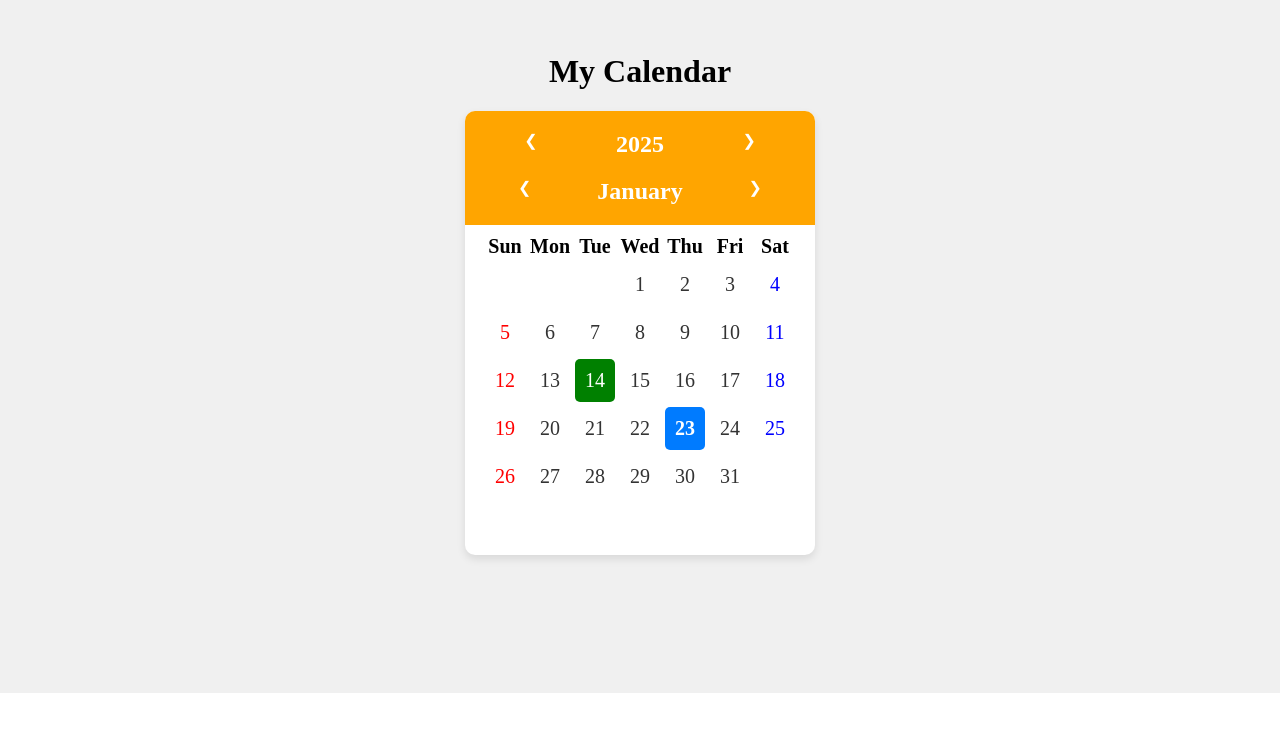
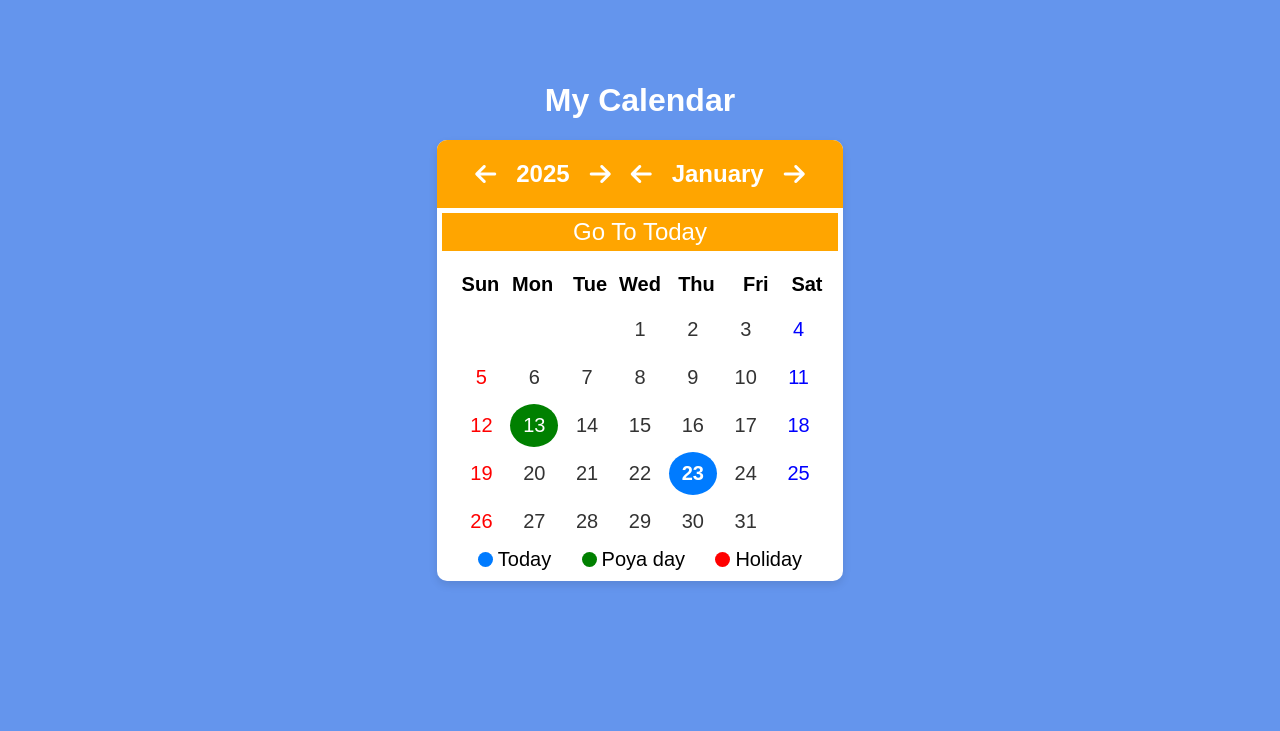
Before and after one commit to nhasanka/web_assignment_2_calendar, a plain HTML site: page index.html in a window 1280 px wide. Shown: the part 107-838 px from the top of the page. Before the commit the page ends 800 px from the top, so only its background shows below. Drawn offline with Linux system fonts and the light colour scheme.

Commit message:
Restructure code
move css from to the css folder
move js from to the js folder
add fontawesome arrows
add poya day, holidays

```diff
--- a/styles.css
+++ b/css/styles.css
@@ -1,56 +1,75 @@
 body {
   margin: 0;
   padding: 0;
+  font-family: sans-serif;
 }
 .container {
   display: flex;
   flex-direction: column;
   justify-content: center;
   align-items: center;
-  height: 100vh;
-  background-color: #f0f0f0;
+  height: 856px;
+  background-color: cornflowerblue;
+}
+.container h1 {
+  color: #fff;
 }
 .calendar {
-  width: 350px;
   background: white;
   border-radius: 10px;
   box-shadow: 0 4px 8px rgba(0, 0, 0, 0.1);
   overflow: hidden;
 }
 .calendar-header {
-  /* display: flex;
-  flex-direction: column;
-  align-items: center; */
   padding: 10px;
   background: orange;
   color: white;
+  display: flex;
+  justify-content: center;
+  align-items: center;
 }
 .calendar-current-year {
   font-size: 24px;
   font-weight: bold;
+  padding: 0 20px;
 }
 .calendar-current-month {
   font-size: 24px;
   font-weight: bold;
+  padding: 0 20px;
 }
 .calender-year,
 .calendar-month {
   padding: 10px;
   display: flex;
-  justify-content: space-around;
+  justify-content: space-evenly;
+  align-items: center;
+}
+.fa-solid {
+  font-size: x-large;
+  cursor: pointer;
+}
+.go-to-today {
+  display: block;
+  color: #fff;
+  cursor: pointer;
+  background: orange;
+  padding: 5px 10px;
+  margin: 5px;
+  text-align: center;
+  font-size: x-large;
 }
 .calendar-body {
   padding: 10px;
   font-size: 20px;
-  height: 310px;
 }
 .calendar-weekdays {
   display: grid;
   grid-template-columns: repeat(7, 1fr);
-  gap: 5px;
-  text-align: center;
+  gap: 12px;
+  text-align: end;
   font-weight: bold;
-  padding: 0 10px;
+  padding: 7px 10px;
 }
 .calendar-days {
   display: grid;
@@ -79,9 +98,48 @@ body {
   background-color: #007bff;
   color: white;
   font-weight: bold;
+  border-radius: 50%;
 }
-.day.weekday.poya {
+.day.poya {
   background-color: green;
   color: white;
   /* font-weight: bold; */
+  border-radius: 50%;
 }
+.day.holiday {
+  background-color: red;
+  color: white;
+  font-weight: bold;
+  border-radius: 50%;
+}
+.highlights-meaning {
+  display: flex;
+  justify-content: space-evenly;
+}
+
+.highlights-name {
+  display: flex;
+  align-items: center;
+  justify-content: center;
+}
+.today-box {
+  width: 15px;
+  height: 15px;
+  background: #007bff;
+  margin-right: 5px;
+  border-radius: 50%;
+}
+.poya-box {
+  width: 15px;
+  height: 15px;
+  background: green;
+  margin-right: 5px;
+  border-radius: 50%;
+}
+.holiday-box {
+  width: 15px;
+  height: 15px;
+  background: red;
+  margin-right: 5px;
+  border-radius: 50%;
+}
--- a/index.html
+++ b/index.html
@@ -3,7 +3,11 @@
   <head>
     <meta charset="UTF-8" />
     <meta name="viewport" content="width=device-width, initial-scale=1.0" />
-    <link rel="stylesheet" href="styles.css" />
+    <link
+      href="https://cdnjs.cloudflare.com/ajax/libs/font-awesome/6.0.0-beta3/css/all.min.css"
+      rel="stylesheet"
+    />
+    <link rel="stylesheet" href="./css/styles.css" />
     <title>Calendar</title>
   </head>
   <body>
@@ -13,27 +17,28 @@
         <div class="calendar-header">
           <div class="calender-year">
             <div class="calendar-previous-year" id="calendar-previous-year">
-              &#10094;
+              <i class="fa-solid fa-arrow-left"></i>
             </div>
             <div class="calendar-current-year" id="calendar-current-year">
               October 2022
             </div>
             <div class="calendar-next-year" id="calendar-next-year">
-              &#10095;
+              <i class="fa-solid fa-arrow-right"></i>
             </div>
           </div>
           <div class="calendar-month">
             <div class="calendar-previous-month" id="calendar-previous-month">
-              &#10094;
+              <i class="fa-solid fa-arrow-left"></i>
             </div>
             <div class="calendar-current-month" id="calendar-current-month">
               October 2022
             </div>
             <div class="calendar-next-month" id="calendar-next-month">
-              &#10095;
+              <i class="fa-solid fa-arrow-right"></i>
             </div>
           </div>
         </div>
+        <div class="go-to-today" id="go-to-today">Go To Today</div>
         <div class="calendar-body">
           <div class="calendar-weekdays">
             <div class="calendar-weekday">Sun</div>
@@ -47,9 +52,23 @@
           <div class="calendar-days" id="calendar-days">
             <!-- Calendar days will be generated here -->
           </div>
+          <div class="highlights-meaning" id="highlights-meaning">
+            <div class="highlights-name">
+              <span class="today-box"> </span>
+              <span class="highlights-meaning-text">Today</span>
+            </div>
+            <div class="highlights-name">
+              <span class="poya-box"> </span>
+              <span class="highlights-meaning-text">Poya day</span>
+            </div>
+            <div class="highlights-name">
+              <span class="holiday-box"> </span>
+              <span class="highlights-meaning-text">Holiday</span>
+            </div>
+          </div>
         </div>
       </div>
     </div>
-    <script src="script.js"></script>
+    <script src="./js/script.js"></script>
   </body>
 </html>
--- a/script.js
+++ b/js/script.js
@@ -7,13 +7,7 @@ const calendarPreviousMonth = document.getElementById(
 );
 const calendarCurrentMonth = document.getElementById("calendar-current-month");
 const calendarNextMonth = document.getElementById("calendar-next-month");
-// console.log(calendarDays);
-// console.log(calendarCurrentYear);
-// console.log(calendarCurrentMonth);
-// console.log(calendarPreviousYear);
-// console.log(calendarNextYear);
-// console.log(calendarPreviousMonth);
-// console.log(calendarNextMonth);
+const goToToday = document.getElementById("go-to-today");
 
 const today = new Date();
 let currentYear = today.getFullYear();
@@ -33,9 +27,9 @@ const monthList = [
   "November",
   "December",
 ];
-const poyaStartDate = new Date(2025, 0, 14); // January 14, 2025
+const poyaStartDate = new Date(2025, 0, 13); // January 13, 2025
 
-// Function to calculate 29.5-day intervals starting from the given date
+// Function to calculate poya days
 function getPoyaDays(startDate, year, month) {
   const poyaDays = [];
   const currentMonthStart = new Date(year, month, 1);
@@ -47,12 +41,21 @@ function getPoyaDays(startDate, year, month) {
     if (poyaDate >= currentMonthStart && poyaDate.getMonth() === month) {
       poyaDays.push(poyaDate.getDate());
     }
-    // Increment by 29.5 days
+    // find next poya day
     poyaDate.setDate(poyaDate.getDate() + 29.5);
   }
 
   return poyaDays;
 }
+// Function to go to today's date
+function goToTodayHandler() {
+  currentYear = today.getFullYear();
+  currentMonth = today.getMonth();
+  loadCalendar(currentYear, currentMonth); // Reload the calendar for today's year and month
+}
+
+// Add event listener to the button
+goToToday.addEventListener("click", goToTodayHandler);
 function loadCalendar(year, month) {
   calendarDays.innerHTML = "";
   calendarCurrentMonth.textContent = monthList[month];
@@ -61,9 +64,6 @@ function loadCalendar(year, month) {
   const firstDay = new Date(year, month, 1).getDay();
   const daysInMonth = new Date(year, month + 1, 0).getDate();
   const poyaDays = getPoyaDays(poyaStartDate, year, month);
-
-  console.log(firstDay);
-  console.log(daysInMonth);
 
   for (let i = 0; i < firstDay; i++) {
     calendarDays.innerHTML += '<div class="day"></div>';
@@ -74,10 +74,32 @@ function loadCalendar(year, month) {
     const dayOfWeek = date.getDay();
     const isToday = date.toDateString() === today.toDateString();
     const isPoya = poyaDays.includes(day);
+    const isChristmas = month === 11 && day === 25; // Check for December 25
+    const isIndependenceDay = month === 1 && day === 4; // Check for February 04
 
-    const dayClass = `day ${dayOfWeek === 0 ? "sunday" : ""} ${
-      dayOfWeek === 6 ? "saturday" : "weekday"
-    } ${isToday ? "current" : ""} ${isPoya ? "poya" : ""}`;
+    let dayClass = "day";
+
+    if (dayOfWeek === 0) {
+      dayClass += " sunday";
+    } else if (dayOfWeek === 6) {
+      dayClass += " saturday";
+    } else {
+      dayClass += " weekday";
+    }
+
+    if (isToday) {
+      dayClass += " current";
+    }
+
+    if (isPoya) {
+      dayClass += " poya";
+    }
+    if (isChristmas) {
+      dayClass += " holiday";
+    }
+    if (isIndependenceDay) {
+      dayClass += " holiday";
+    }
     calendarDays.innerHTML += `<div class="${dayClass}">${day}</div>`;
   }
 }
```
